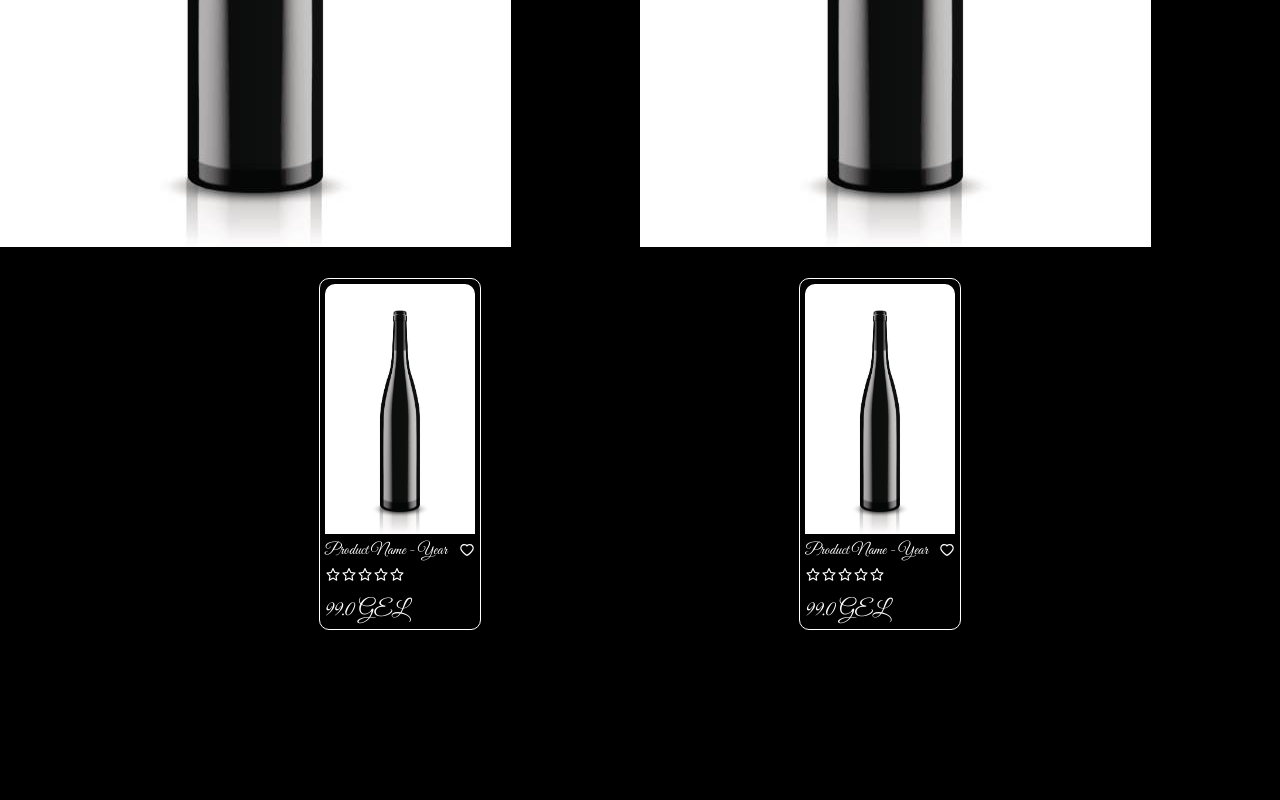
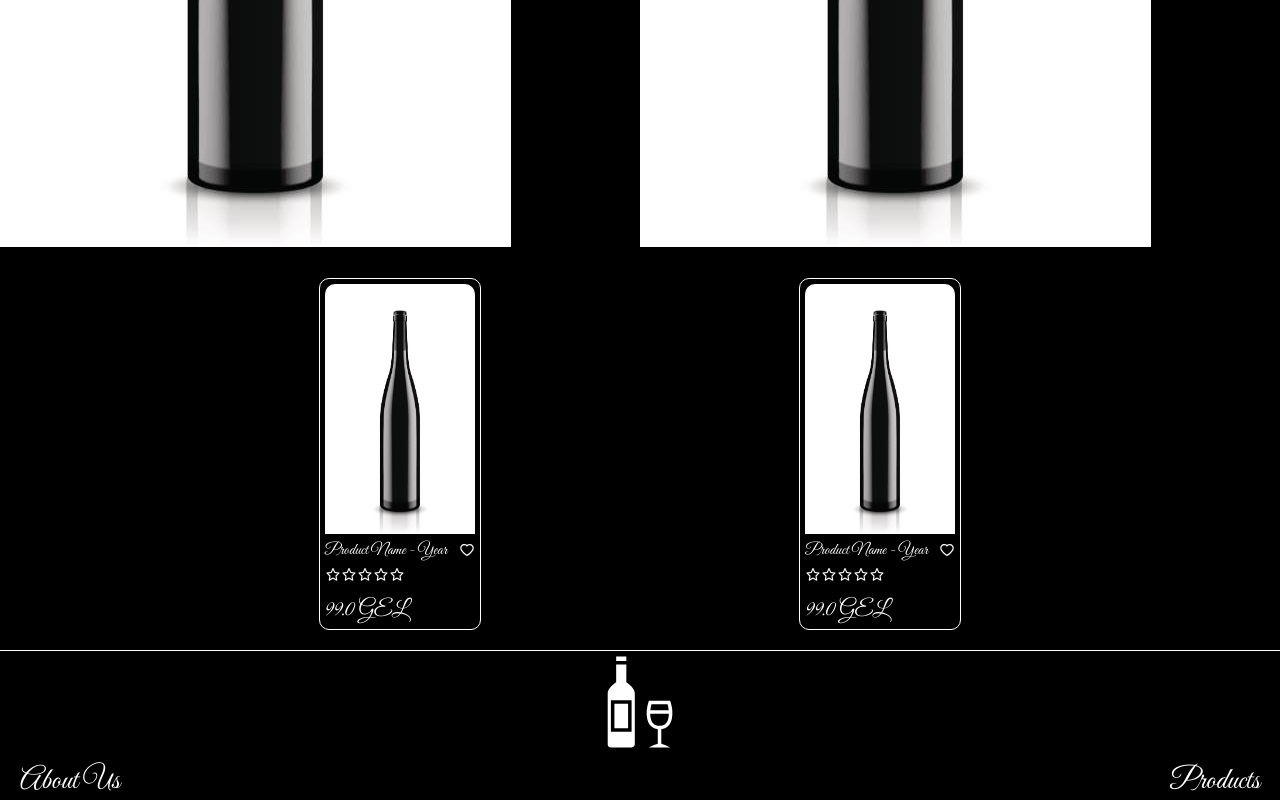
Before and after one commit to SEAnonym/saperavi, a React (Create React App) app: page / in a window 1280 px wide. Shown: the part 468-1268 px from the top of the page. Before the commit the page ends 1118 px from the top, so only its background shows below. Built offline with nearby package versions, Linux system fonts and the light colour scheme.

Commit message:
done making footer

```diff
--- /dev/null
+++ b/src/components/Footer/Footer.jsx
@@ -0,0 +1,16 @@
+import * as Styled from "./Footer.styled";
+import { GiWineBottle } from "react-icons/gi";
+
+export default function Footer(props) {
+  return (
+    <Styled.Footer>
+      <figure className="logo-container">
+        <GiWineBottle className="logo-icon" />
+      </figure>
+      <div className="additional-links-container">
+        <p className="additional-link">About Us</p>
+        <p className="additional-link">Products</p>
+      </div>
+    </Styled.Footer>
+  );
+}
--- /dev/null
+++ b/src/components/Footer/Footer.styled.js
@@ -0,0 +1,25 @@
+import styled from "styled-components";
+
+export const Footer = styled.footer`
+  border-top: 0.1rem solid white;
+  display: flex;
+  flex-direction: column;
+  align-items: center;
+  gap: 0.5rem;
+
+  .logo-container {
+    .logo-icon {
+      width: 10rem;
+      height: 10rem;
+    }
+  }
+
+  .additional-links-container {
+    width: 100%;
+    font-size: ${({ theme }) => theme.fontSize.biggest};
+    display: flex;
+    align-items: center;
+    justify-content: space-between;
+    padding: 0 2rem;
+  }
+`;
--- a/src/components/index.js
+++ b/src/components/index.js
@@ -3,3 +3,5 @@ export { default as Hero } from "./Hero/Hero";
 export { default as ProductCard } from "./ProductCard/ProductCard.jsx";
 export { default as ProductCardsContainer } from "./ProductCardsContainer/ProductCardsContainer";
 export { default as MultipleSlider } from "./MultipleSlider/MultipleSlider";
+
+export { default as Footer } from "./Footer/Footer";
--- a/src/pages/LandingPage/LandingPage.jsx
+++ b/src/pages/LandingPage/LandingPage.jsx
@@ -1,5 +1,10 @@
 import * as Styled from "./LandingPage.styled";
-import { Navigation, Hero, ProductCardsContainer } from "../../components";
+import {
+  Navigation,
+  Hero,
+  ProductCardsContainer,
+  Footer,
+} from "../../components";
 
 export default function LandingPage(props) {
   return (
@@ -7,6 +12,7 @@ export default function LandingPage(props) {
       <Navigation />
       <Hero />
       <ProductCardsContainer />
+      <Footer />
     </Styled.LandingPage>
   );
 }
--- a/src/styles/Theme.js
+++ b/src/styles/Theme.js
@@ -10,6 +10,7 @@ const theme = {
     xl: "1.6rem",
     xxl: "1.8rem",
     ul: "2.2rem",
+    biggest: "3rem",
   },
   shadow: {
     bottom_right_md_dark: "3px 3px 9px 0px rgba(0, 0, 0, 0.75)",
```
